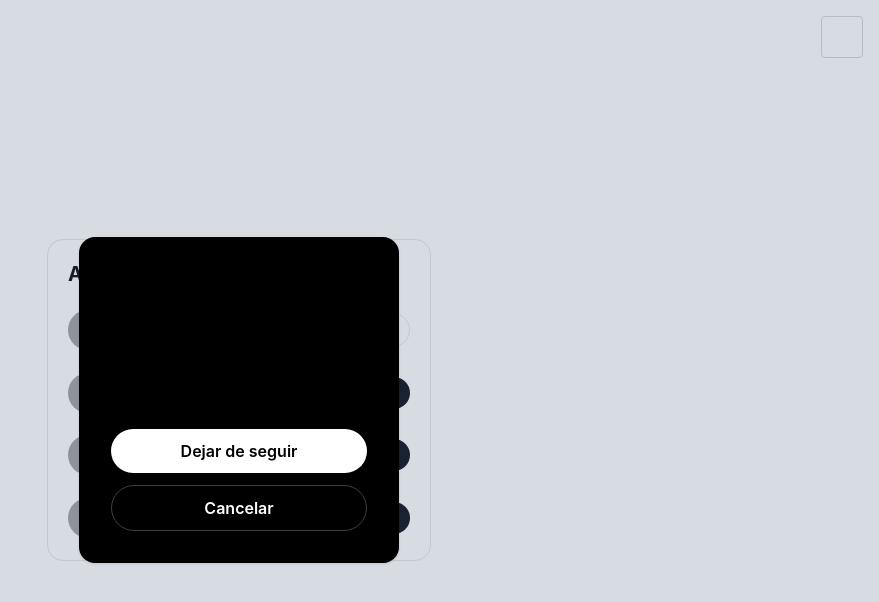
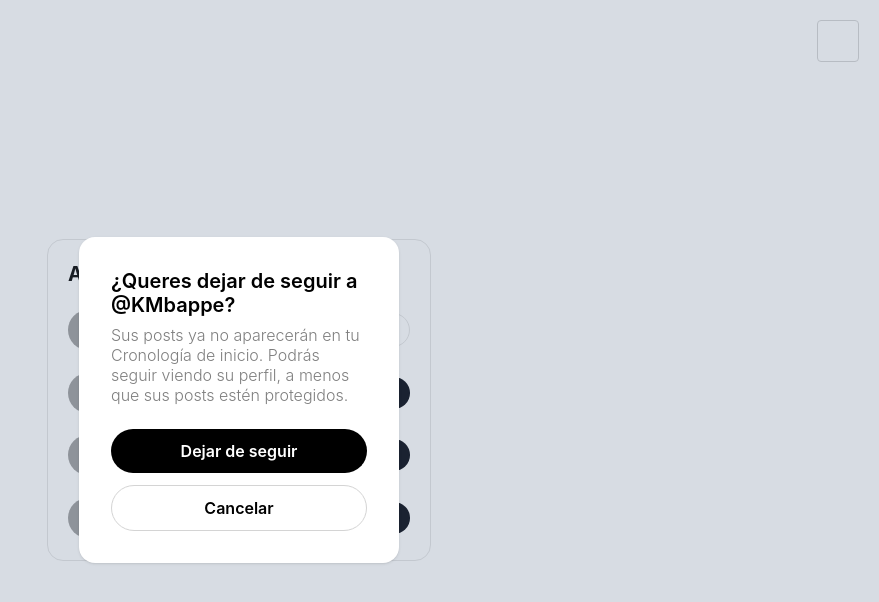
Before and after one commit to TomasCastano/XFollowSuggestions, a React (Vite) app: page / in a window 1280 px wide. Both pictures are taken after a click on the button "Siguiendo". Shown: the top 602 px of the page, without its empty margins (401-1280 px from the left). Built offline with nearby package versions, Linux system fonts and the light colour scheme; grey boxes are pictures that could not be loaded; some icons are missing.

Commit message:
Style all components for dark mode

```diff
--- a/src/Components/FollowCard/FollowCard.jsx
+++ b/src/Components/FollowCard/FollowCard.jsx
@@ -20,10 +20,10 @@ const FollowCard = ({ user, onFollow, onUnfollow }) => {
             </header>
             <aside>
                 <button
-                    className={`follow-button ml-[16px] text-sm font-semibold py-[6px] px-[16px] rounded-full hover:cursor-pointer transition-all duration-300 ease-in-out bg-gray-950 dark:bg-white dark:text-gray-950
+                    className={`follow-button ml-[16px] text-sm font-semibold py-[6px] px-[16px] rounded-full hover:cursor-pointer transition-all duration-300 ease-in-out
                         ${user.isFollowing
-                            ? 'bg-white text-gray-950 border-1 border-neutral-200 hover:bg-red-500/20 hover:text-red-500 hover:border-red-500 active:bg-red-500/40'
-                            : 'bg-gray-950 text-white border-none hover:bg-stone-900 active:bg-stone-800'
+                            ? 'bg-white text-gray-950 border-1 border-neutral-200 hover:bg-red-500/20 hover:text-red-500 hover:border-red-500 active:bg-red-500/40 dark:bg-gray-950 dark:text-white dark:border-1 dark:border-gray-500'
+                            : 'bg-gray-950 text-white border-none hover:bg-stone-900 active:bg-stone-800 dark:bg-white dark:text-gray-950 border-1 dark:border-neutral-200 dark:hover:bg-neutral-200 dark:hover:text-gray-950 dark:active:bg-neutral-300'
                         }`
                     }
                     onClick={user.isFollowing ? onUnfollow : onFollow}
--- a/src/Components/MainButton/MainButton.jsx
+++ b/src/Components/MainButton/MainButton.jsx
@@ -3,9 +3,9 @@ const MainButton = ({ className, onClick, theme, children }) => {
         <button
             onClick={onClick}
             className={`main-button ${theme} ${className}
-                text-black py-[6px] px-[16px] rounded-full hover:cursor-pointer transition-all duration-300 ease-in-out
-                ${theme === 'primary' && 'bg-white hover:bg-gray-200 active:bg-gray-300 hover:text-neutral-800'}
-                ${theme === 'secondary' && 'text-white bg-black hover:bg-white/10 border-1 border-neutral-700 active:bg-white/20'}
+                py-[6px] px-[16px] rounded-full hover:cursor-pointer transition-all duration-300 ease-in-out
+                ${theme === 'primary' && 'bg-black text-white hover:bg-gray-900 active:bg-gray-800 hover:text-neutral-100 dark:bg-white dark:text-black dark:hover:bg-gray-200 dark:active:bg-gray-300 dark:hover:text-neutral-800'}
+                ${theme === 'secondary' && 'text-black hover:bg-gray-200 active:bg-gray-300 border-1 border-neutral-300 dark:text-white dark:bg-black dark:hover:bg-white/10 dark:border-1 dark:border-neutral-700 dark:active:bg-white/20 '}
             `}
         >
             {children}
--- a/src/Components/ThemeSwitcher/ThemeSwitcher.jsx
+++ b/src/Components/ThemeSwitcher/ThemeSwitcher.jsx
@@ -16,11 +16,11 @@ export default function ThemeSwitcher() {
     const currentTheme = themes.find(t => t.value === theme)
 
     return (
-        <div className="absolute top-4 right-4">
+        <div className="absolute top-5 right-5">
             <Listbox value={theme} onChange={changeTheme}>
                 <Listbox.Button
-                    className="flex items-center justify-center gap-2 border-1 border-neutral-300 p-3 w-full text-left
-                        text-neutral-700 rounded-sm outline-none"
+                    className="flex items-center justify-center gap-2 border-1 border-neutral-300 p-3 w-full text-left text-neutral-700 rounded-sm outline-none hover:bg-neutral-100 hover:text-yellow-500 transition-all duration-300 ease-in-out
+                        dark:border-neutral-800 dark:text-neutral-300 dark:hover:bg-neutral-950 dark:hover:text-white"
                 >
                     {currentTheme?.icon}
                 </Listbox.Button>
@@ -31,8 +31,9 @@ export default function ThemeSwitcher() {
                     <Listbox.Option
                         key={t.value}
                         value={t.value}
-                        className="p-3 hover:bg-slate-100 flex items-center gap-2 text-neutral-700 border-1 border-neutral-300
-                            first:rounded-t-sm first:border-b-0 last:rounded-b-sm last:border-t-0"
+                        className="p-3 hover:bg-slate-100 flex items-center gap-2 text-neutral-700 border-1 border-neutral-300 hover:text-neutral-800 transition-all duration-300 ease-in-out
+                            first:rounded-t-sm first:border-b-0 last:rounded-b-sm last:border-t-0
+                            dark:border-neutral-800 dark:text-neutral-300 dark:hover:bg-neutral-950 dark:hover:text-white"
                     >
                         {t.icon}
                     </Listbox.Option>
--- a/src/Components/UnfollowModal/UnfollowModal.jsx
+++ b/src/Components/UnfollowModal/UnfollowModal.jsx
@@ -11,8 +11,9 @@ const UnfollowModal = ({ open, user, onClose, onConfirm, onCancel }) => {
         >
             <div
                 onClick={(e) => e.stopPropagation()}
-                className={`modal flex flex-col gap-[24px] max-w-[320px] w-full bg-black rounded-2xl shadow p-[32px] transition-all duration-300 ease-in-out
-                ${open ? 'scale-100 opacity-100' : 'scale-0 opacity-0'}`}
+                className={`modal flex flex-col gap-[24px] max-w-[320px] w-full bg-white rounded-2xl shadow p-[32px] transition-all duration-300 ease-in-out
+                    dark:bg-black dark:text-white
+                    ${open ? 'scale-100 opacity-100' : 'scale-0 opacity-0'}`}
             >
                 <div className="flex flex-col gap-[8px]">
                     <h3 className='text-xl font-semibold leading-6'>¿Queres dejar de seguir a @{user.username}?</h3>
```
